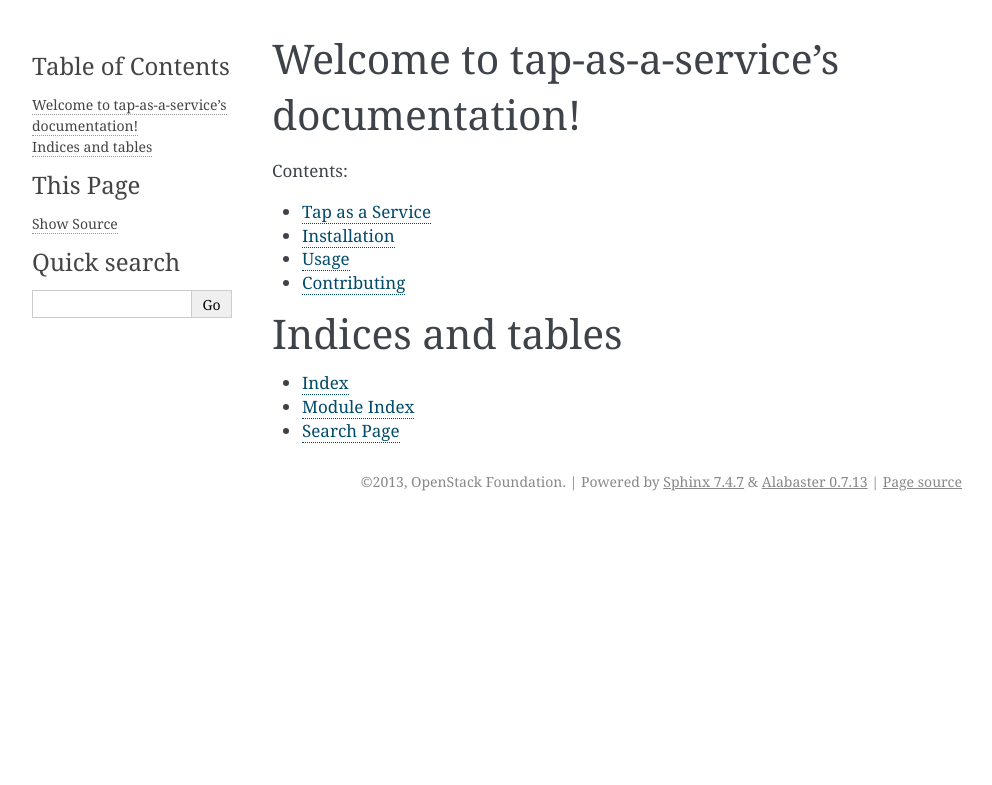
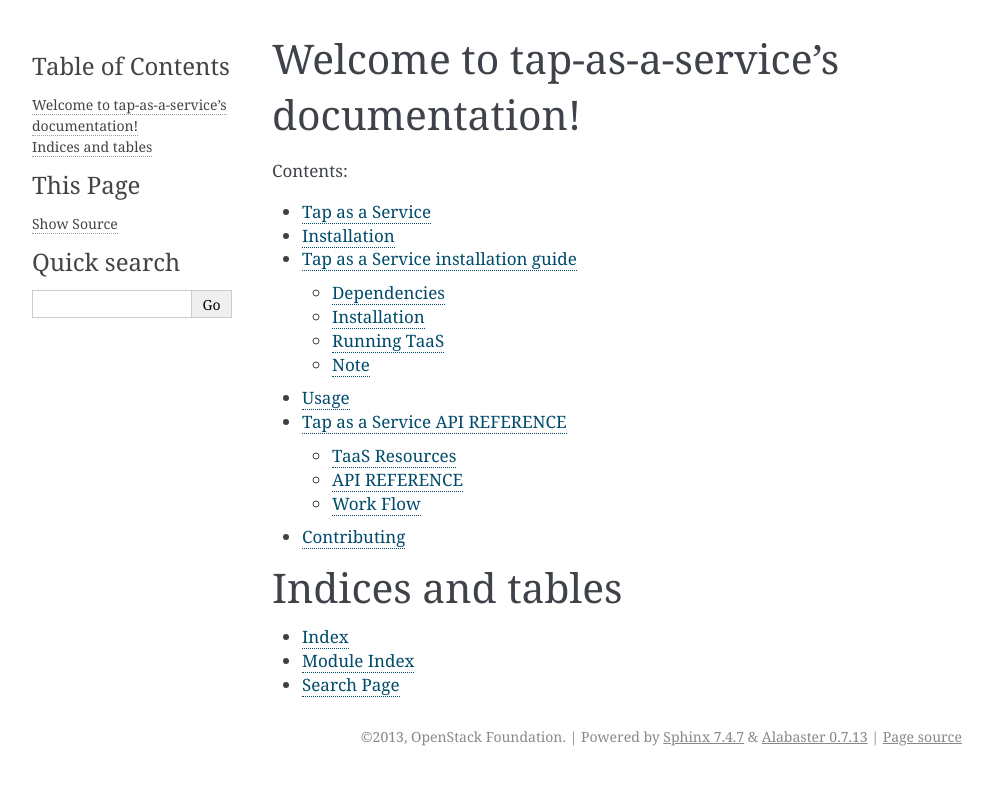
Before and after one commit to openstack-archive/tap-as-a-service, a Sphinx documentation site: the page built from doc/source/index.rst, in a window 1280 px wide. Shown: the top 785 px of the page, without its empty margins (148-1140 px from the left). Built offline with Sphinx 7.4.7, drawn with Linux system fonts in a browser that asks for light colours.

Commit message:
Misc documentation improvements
Change-Id: Icb792961171385572436f6977df02eaa35d2c633

```diff
--- a/API_REFERENCE.rst
+++ b/API_REFERENCE.rst
@@ -242,7 +242,7 @@
 Work Flow Sequence
 ------------------
 
-1. Create a Neutron port with 'port_security' set to 'disabled'.
+1. Create a Neutron port with 'port_security_enabled' set to 'false'.
 
 2. Launch a VM (VM on which you want to monitor/receive the mirroed data).
    Assoiciate the Neutron port created in step 1 while creating the VM.
@@ -254,7 +254,7 @@
    the Neutron port from which the traffic needs to be monitored already
    exists)
 
-5. Observer the mirroed traffic on the monitoring VM by running tools such as
+5. Observe the mirroed traffic on the monitoring VM by running tools such as
    tcpdump.
 
 
--- a/INSTALL.rst
+++ b/INSTALL.rst
@@ -14,7 +14,7 @@
 ============
 
 TaaS requires the 'Port Security' Neutron ML2 extension. Please make sure that
-this extension has been enabled in the ‘local.conf’ file during DevStack setup.
+this extension has been enabled in the `local.conf` file during DevStack setup.
 
 Adding the folowing section to 'local.conf' while installing devstack will enable
 'Port Security' extension
--- /dev/null
+++ b/doc/source/api_reference.rst
@@ -0,0 +1 @@
+.. include:: ../../API_REFERENCE.rst
--- /dev/null
+++ b/doc/source/devstack.rst
@@ -0,0 +1 @@
+.. include:: ../../INSTALL.rst
--- a/doc/source/index.rst
+++ b/doc/source/index.rst
@@ -13,7 +13,9 @@
 
    readme
    installation
+   devstack
    usage
+   api_reference
    contributing
 
 Indices and tables
```
Also changed, not shown: other parts of INSTALL.rst (+2 -2 lines).
